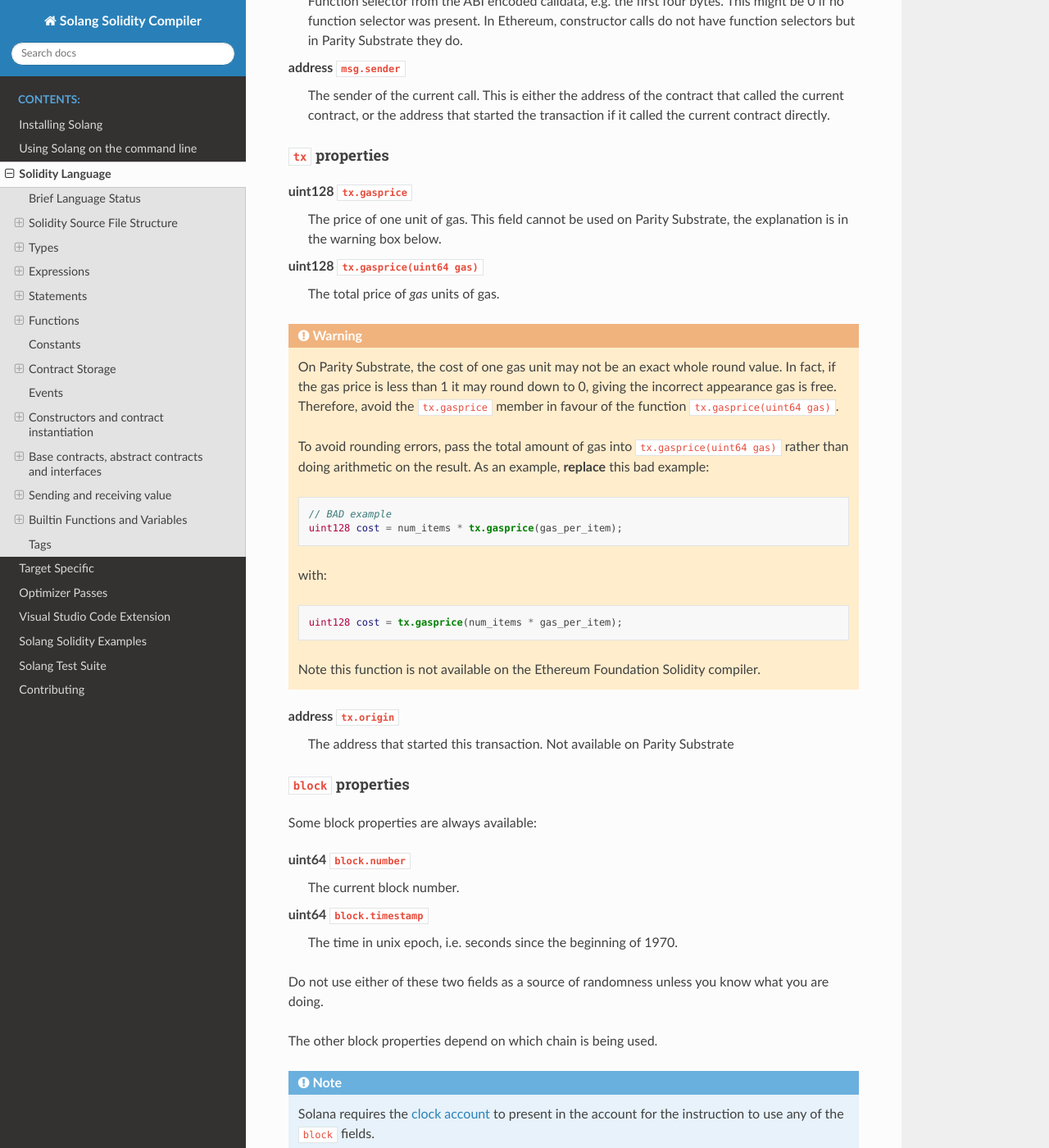
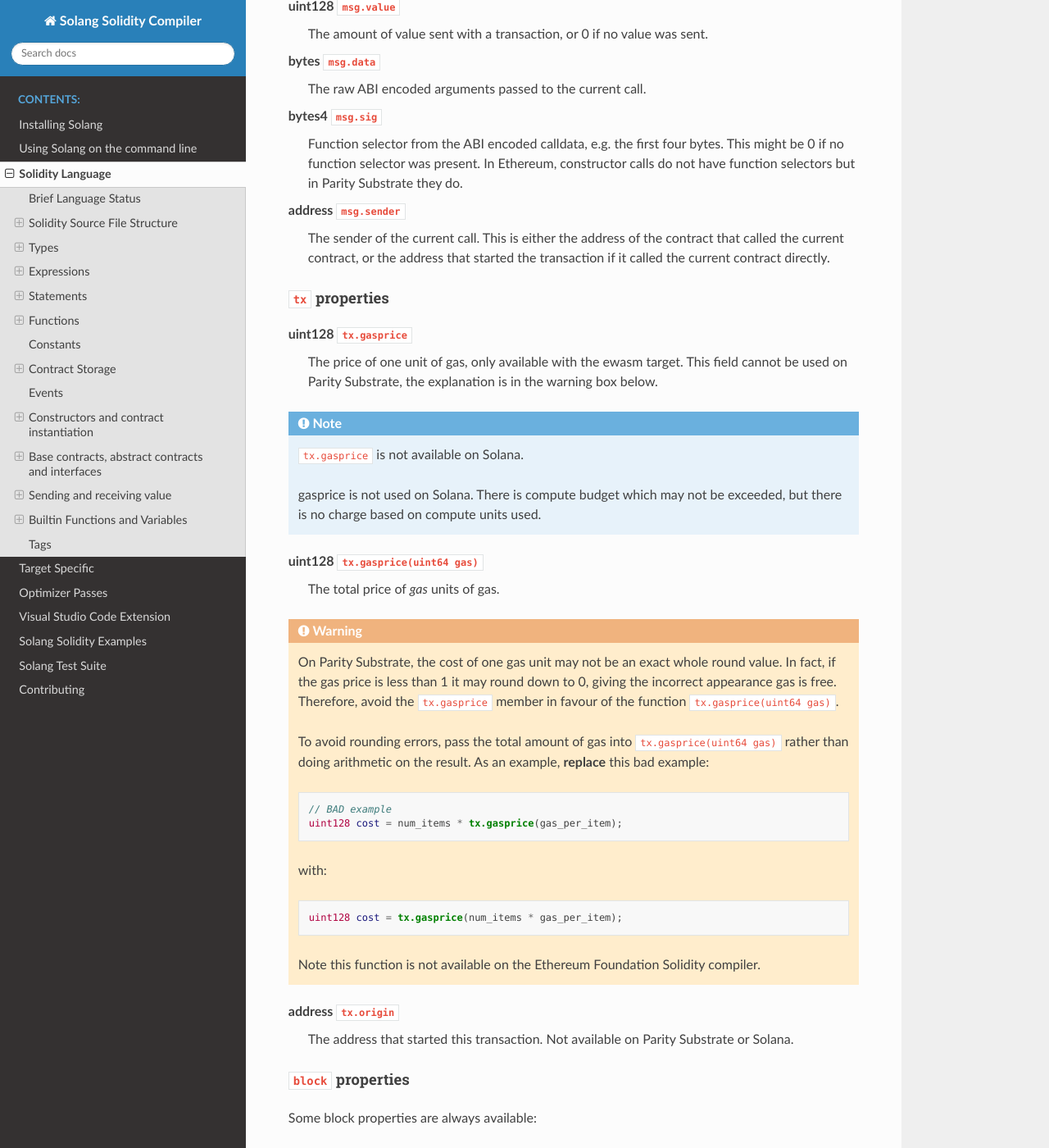
Before and after one commit to hyperledger-solang/solang, a Sphinx documentation site: the page built from docs/language.rst, in a window 1280 px wide and 1400 px high, scrolled down 55674 px. Shown: the whole window at 82% size. Built offline with Sphinx 7.4.7 and the Read the Docs theme 2.0.0, drawn with Linux system fonts in a browser that asks for light colours; some of the changed text lies outside the part shown.

Commit message:
tx.gasprice does not make any sense on Solana
Signed-off-by: Sean Young <sean@mess.org>

```diff
--- a/docs/language.rst
+++ b/docs/language.rst
@@ -2855,6 +2855,12 @@ gasleft() returns (uint64)
 
 Returns the amount of gas remaining the current transaction.
 
+.. note::
+    ``gasleft()`` is not available on Solana.
+
+    Gasprice is not used on Solana. There is compute budget which may not be
+    exceeded, but there is no charge based on compute units used.
+
 blockhash(uint64 block) returns (bytes32)
 +++++++++++++++++++++++++++++++++++++++++
 
@@ -2903,8 +2909,15 @@ address ``msg.sender``
 .. _gasprice:
 
 uint128 ``tx.gasprice``
-    The price of one unit of gas. This field cannot be used on Parity Substrate, the explanation
+    The price of one unit of gas, only available with the ewasm target.
+    This field cannot be used on Parity Substrate, the explanation
     is in the warning box below.
+
+.. note::
+    ``tx.gasprice`` is not available on Solana.
+
+    gasprice is not used on Solana. There is compute budget which may not be
+    exceeded, but there is no charge based on compute units used.
 
 uint128 ``tx.gasprice(uint64 gas)``
     The total price of `gas` units of gas.
@@ -2931,7 +2944,7 @@ uint128 ``tx.gasprice(uint64 gas)``
     Note this function is not available on the Ethereum Foundation Solidity compiler.
 
 address ``tx.origin``
-    The address that started this transaction. Not available on Parity Substrate
+    The address that started this transaction. Not available on Parity Substrate or Solana.
 
 
 ``block`` properties
```
Also changed, not shown: 2 other files.
